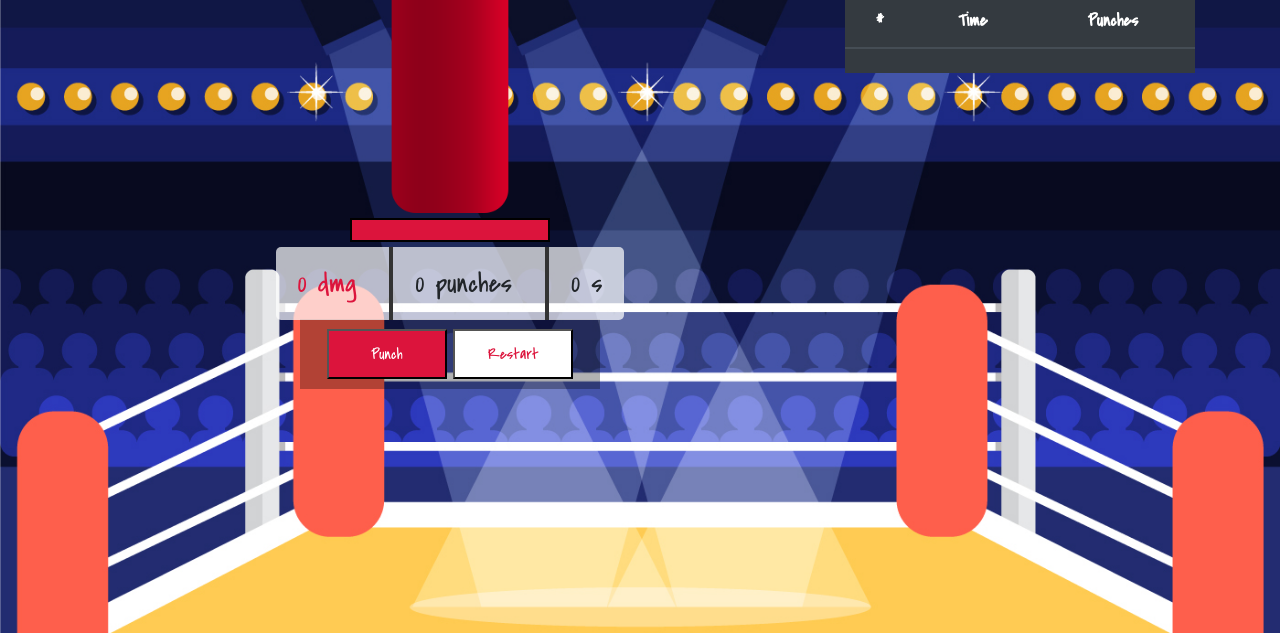
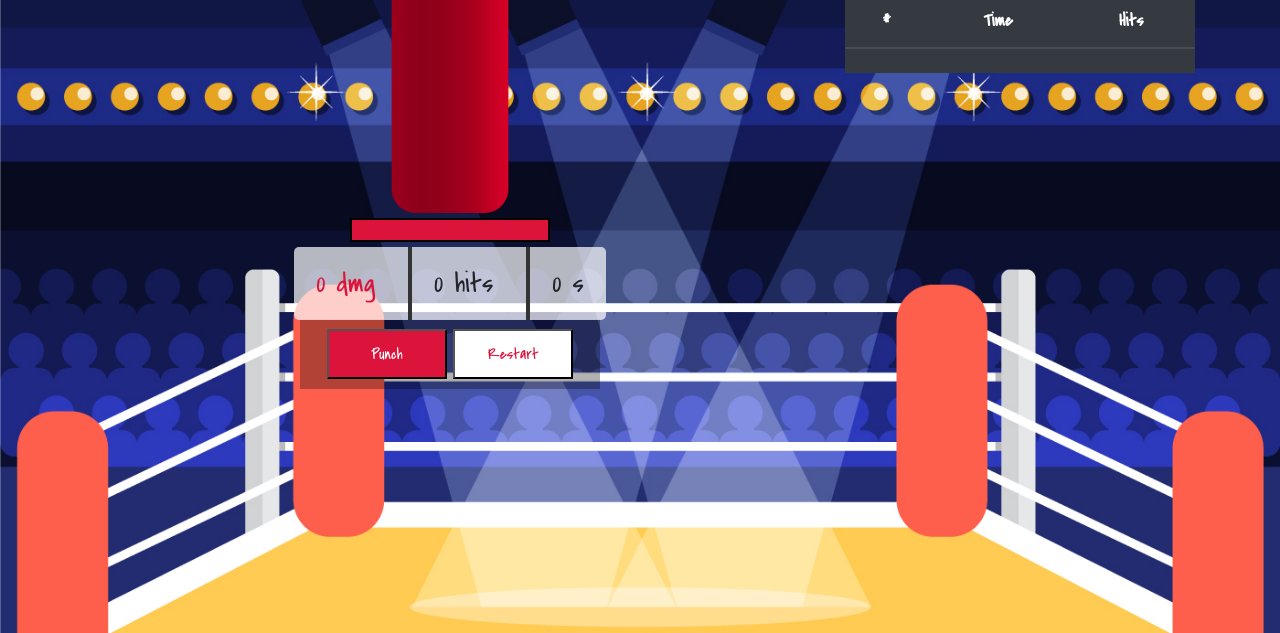
Before and after one commit to clirimajeti/boxingGame, a plain HTML site: page index.html in a window 1280 px wide. Shown: the part 167-800 px from the top of the page. Drawn offline with nearby package versions, Linux system fonts and the light colour scheme.

Commit message:
punches -> hits

```diff
--- a/index.html
+++ b/index.html
@@ -21,7 +21,7 @@
 
                 <div class="details">
                     <span id="dmg">{{ dmg + ' dmg' }} </span>
-                    <span id="count"> {{ count + " punches"}} </span>
+                    <span id="count"> {{ count + " hits"}} </span>
                     <span id="time">{{ time/10 + " s" }}</span>
                 </div>
                 <div id="controlls">
@@ -36,7 +36,7 @@
                       <tr>
                         <th scope="col">#</th>
                         <th class="text-center" scope="col">Time</th>
-                        <th class="text-center" scope="col">Punches</th>
+                        <th class="text-center" scope="col">Hits</th>
                       </tr>
                     </thead>
                     <tbody>
```
